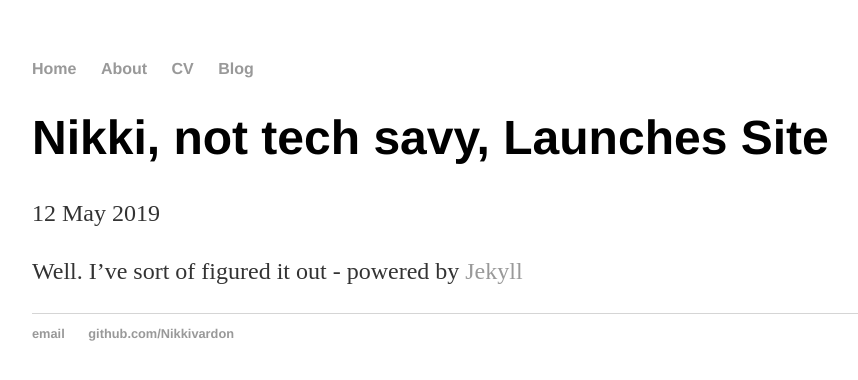
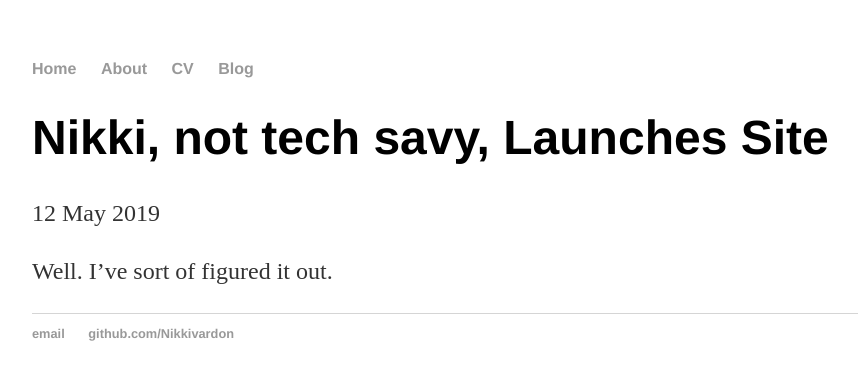
Before and after one commit to Nikkivardon/Nikkivardon.github.io, a Jekyll site: the page built from _posts/2019-05-12-nikki-vardon-site-launched.md, in a window 1280 px wide. Shown: the top 380 px of the page, without its empty margins (160-1018 px from the left). Built offline with Jekyll 4.4.1, drawn with Linux system fonts in a browser that asks for light colours.

Commit message:
Update 2019-05-12-nikki-vardon-site-launched.md

```diff
--- a/_posts/2019-05-12-nikki-vardon-site-launched.md
+++ b/_posts/2019-05-12-nikki-vardon-site-launched.md
@@ -4,4 +4,4 @@ title: "Nikki, not tech savy, Launches Site"
 date: 2019-05-12
 ---
 
-Well. I've sort of figured it out - powered by [Jekyll](http://jekyllrb.com)
+Well. I've sort of figured it out.
```
